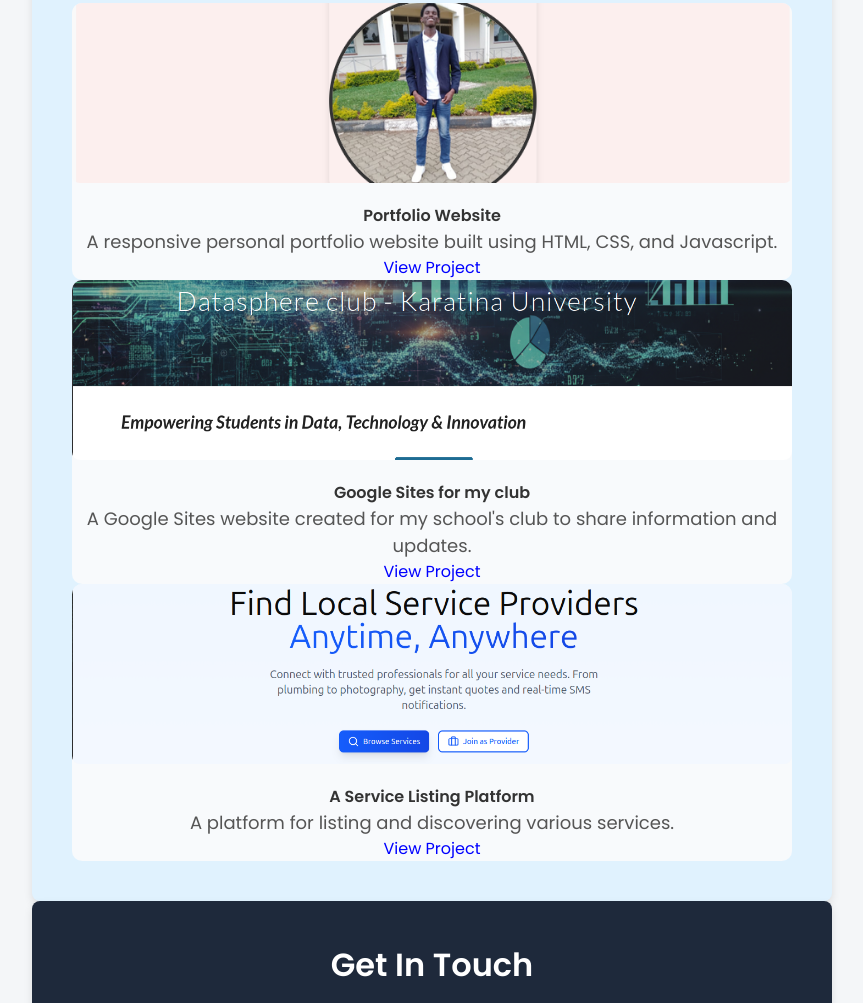
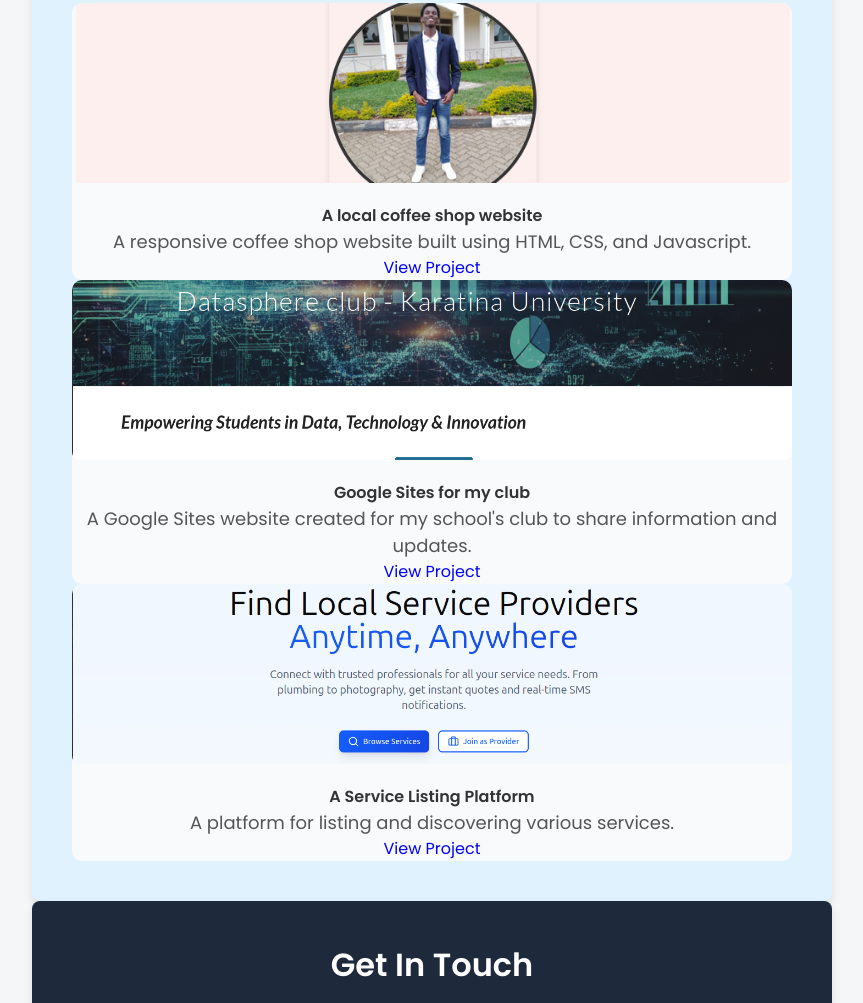
Before and after one commit to Ngui706/Web-Portfolio, a plain HTML site: page index.html in a window 1280 px wide. Shown: the part 1017-2020 px from the top of the page, without its empty margins (208-1071 px from the left). Drawn offline with Linux system fonts and the light colour scheme.

Commit message:
Update index.html

```diff
--- a/index.html
+++ b/index.html
@@ -57,9 +57,9 @@
         <div class ="projects-grid">
             <div class = "project-card">
             <img src = "project1.png" alt="Project 1">
-            <h4>Portfolio Website</h4>
-            <p>A responsive personal portfolio website built using HTML, CSS, and Javascript.</p>
-             <a href="https://steve050-carl.github.io/My-Portfolio/">View Project</a>
+            <h4>A local coffee shop website</h4>
+            <p>A responsive coffee shop website built using HTML, CSS, and Javascript.</p>
+             <a href="https://steve050-carl.github.io/Voh-Enterprises/">View Project</a>
         </div>
         </div>
 
```
